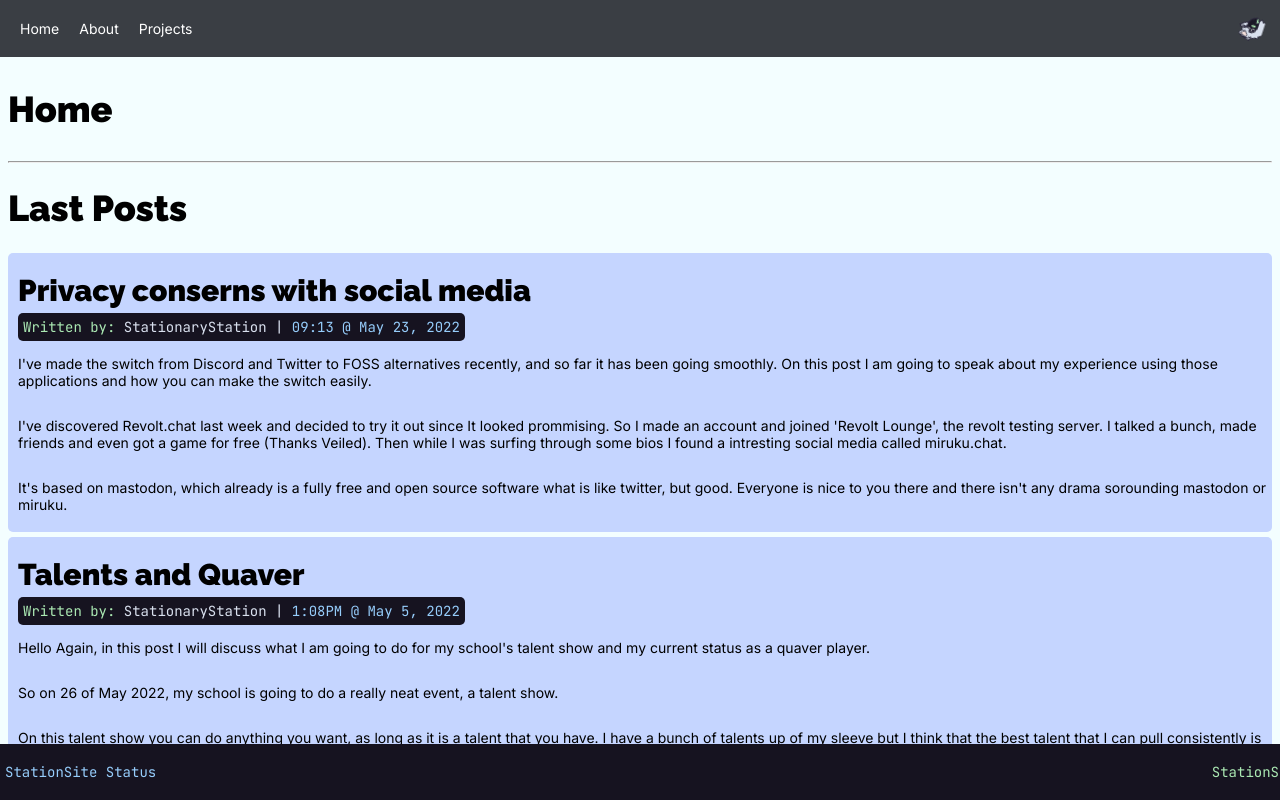
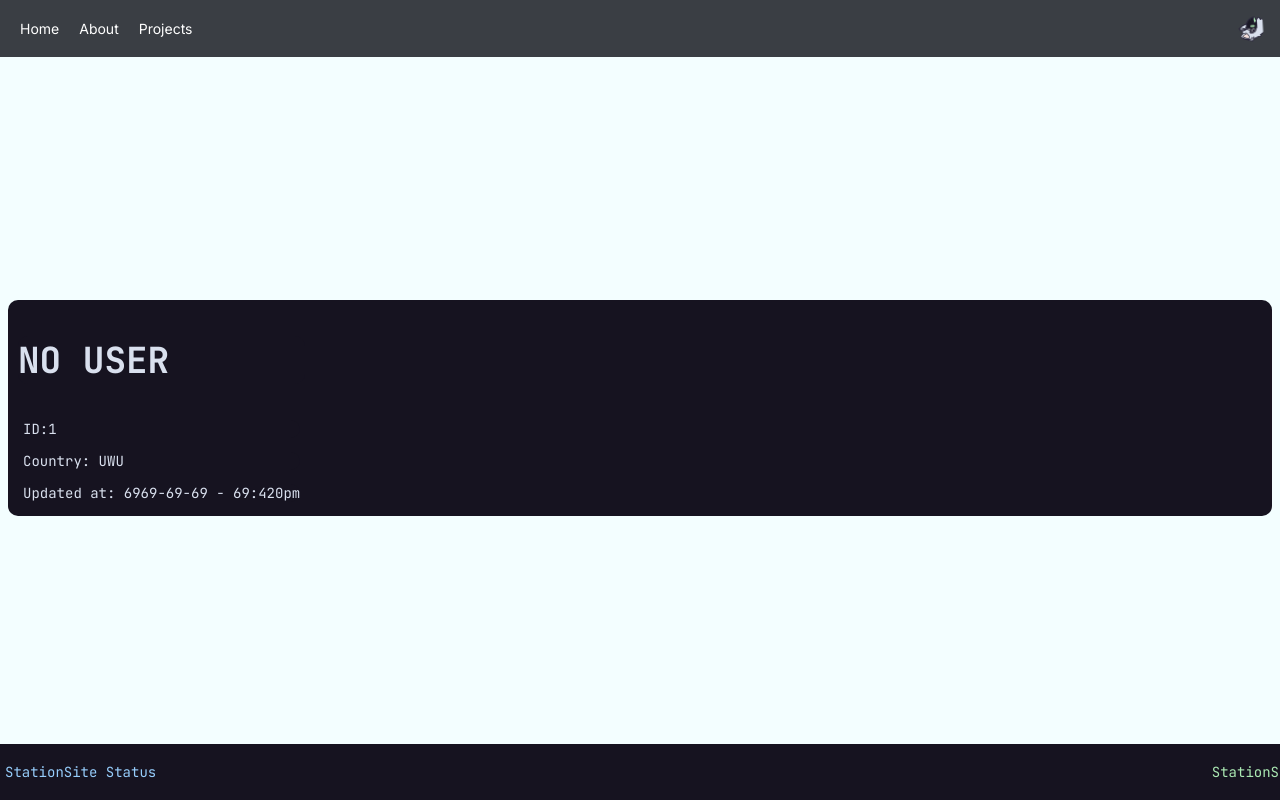
Before and after one commit to Valenplayer3000/bloomsite, a React (Vite) app: page /#/api/v1/quaverfy/1/1 in a window 1280 px wide. Before the commit this address led to /#/. Shown: the top 800 px of the page. Built offline with nearby package versions, Linux system fonts and the light colour scheme; no server answers.

Commit message:
feat: Added quaverfy api

```diff
--- a/src/components/Navbar/index.tsx
+++ b/src/components/Navbar/index.tsx
@@ -1,10 +1,12 @@
 import React from 'react';
-import { Link } from 'react-router-dom';
+import { Link, useLocation, useParams } from 'react-router-dom';
 
 import proto_svg from '../../Resources/proto.svg';
 
 const Navbar = () => {
-  return (
+
+  console.log(location.pathname)
+    return (
     <div className='navbar'>
       <Link to='/'>Home</Link>
       <Link to='/about'>About</Link>
--- a/src/main.tsx
+++ b/src/main.tsx
@@ -11,6 +11,7 @@
 import NotFound from './pages/not_found';
 import ProjectDirectory from './pages/ProjectDirectory';
 import Stbot from './pages/StationBot';
+import Quaverfy from './pages/quaverfy';
 
 ReactDOM.createRoot(document.getElementById("root")!).render(
   <HashRouter>
@@ -34,6 +35,10 @@
           element={<Stbot />}
         />
         <Route
+          path="/api/v1/quaverfy/:id/:mode"
+          element={<Quaverfy/>}
+        />
+        <Route
           path='*'
           element={
             <Navigate
--- a/src/pages/About/index.tsx
+++ b/src/pages/About/index.tsx
@@ -1,99 +1,99 @@
-import React from 'react';
-import { Link } from 'react-router-dom';
+import React from "react";
+import { Link } from "react-router-dom";
 
-import DrawingShowcase from '../../components/drawing_showcase';
-import QuaverStats from '../../components/quaver';
+import DrawingShowcase from "../../components/drawing_showcase";
+import QuaverStats from "../../components/quaver";
 
 const About = () => {
   return (
     <>
-      <div className="content-container">
-        <div className="title-container">
-          <h1 className="title bold">About StationaryStation</h1>
+      <div className='content-container'>
+        <div className='title-container'>
+          <h1 className='title bold'>About StationaryStation</h1>
         </div>
         <hr />
-        <h2 className="bold">Projects</h2>
-        <div className="project-container">
-          <div className="project">
-            <h3 className="project-header">StationBot</h3>
-            <p className="project-subtitle">
+        <h2 className='bold'>Projects</h2>
+        <div className='project-container'>
+          <div className='project'>
+            <h3 className='project-header'>StationBot</h3>
+            <p className='project-subtitle'>
               A nodejs bot made with the discord.js library focused on
-              performance and customability
+              performance
             </p>
           </div>
-          <div className="project">
-            <h3 className="project-header">Perezbueno.xyz</h3>
-            <p className="project-subtitle">
+          <div className='project'>
+            <h3 className='project-header'>Perezbueno.xyz</h3>
+            <p className='project-subtitle'>
               Family page for small projects made in next.js and react
             </p>
           </div>
-          <div className="project">
-            <h3 className="project-header">Gtk-rs example</h3>
-            <p className="project-subtitle">
+          <div className='project'>
+            <h3 className='project-header'>Gtk-rs example</h3>
+            <p className='project-subtitle'>
               A example application made to learn rust and the gtk4 framework
             </p>
           </div>
-          <div className="project">
-            <h3 className="project-header">AtlasOS Wallpaper Pack</h3>
-            <p className="project-subtitle">
+          <div className='project'>
+            <h3 className='project-header'>AtlasOS Wallpaper Pack</h3>
+            <p className='project-subtitle'>
               A bunch of wallpapers inspired by AtlasOS made by me on my
               &quot;Spare Time&quot;
             </p>
-            <div className="button-container">
+            <div className='button-container'>
               <Link
                 to={{
                   pathname:
                     "https://github.com/stationarystation/portfolio/raw/master/src/Resources/Downloads/Atlas%20Wallpaper%20Pack.zip",
                 }}
-                target="_blank"
+                target='_blank'
               >
-                <button className="button">Download Now</button>
+                <button className='button'>Download Now</button>
               </Link>
             </div>
           </div>
-          <div className="project">
-            <h3 className="project-header">Revolt Wallpapers</h3>
-            <p className="project-subtitle">
+          <div className='project'>
+            <h3 className='project-header'>Revolt Wallpapers</h3>
+            <p className='project-subtitle'>
               Another set of wallpapers made for the revolt community @
               revolt.chat
             </p>
-            <div className="button-container">
+            <div className='button-container'>
               <Link
                 to={{
                   pathname:
                     "https://github.com/stationaryStation/portfolio/raw/master/src/Resources/Downloads/Revolt%20Wallpapers.zip",
                 }}
-                target="_blank"
+                target='_blank'
               >
-                <button className="button">Download Now</button>
+                <button className='button'>Download Now</button>
               </Link>
             </div>
           </div>
-          <div className="project">
-            <h3 className="project-header">Dotfiles</h3>
-            <p className="project-subtitle">
+          <div className='project'>
+            <h3 className='project-header'>Dotfiles</h3>
+            <p className='project-subtitle'>
               My go-to bspwm config made with love
             </p>
-            <div className="button-container">
+            <div className='button-container'>
               <Link
                 to={{
                   pathname: "https://github.com/stationaryStation/dotfiles",
                 }}
-                target="_blank"
+                target='_blank'
               >
-                <button className="button">Github Repo</button>
+                <button className='button'>Github Repo</button>
               </Link>
             </div>
           </div>
         </div>
         <hr />
-        <h2 className="bold">Drawings</h2>
-        <div className="drawing-container">
+        <h2 className='bold'>Drawings</h2>
+        <div className='drawing-container'>
           <DrawingShowcase />
         </div>
         <hr />
-        <h2 className="bold">Information</h2>
-        <p className="content">
+        <h2 className='bold'>Information</h2>
+        <p className='content'>
           Stationarystation (also known as @StationaryStation on miruku.chat) is
           a 15 year old teenage developer who likes drawing and coding part-time
           projects that he enjoys making and as well challenge himself to be
@@ -101,13 +101,21 @@
           Fortress 2, Minecraft, Trackmania Nations Forever, Trackmania 2
           Stadium, Quaver and Osu!
         </p>
-        <h2 className="subtitle">Social Media</h2>
-        <p className="content">
-          <a rel="me" href="https://based.social/@Stationarystation">
+        <h2 className='subtitle'>Social Media</h2>
+        <p className='content'>
+          <button className="button">
+          <a
+            rel='me'
+            href='https://based.social/@Stationarystation'
+          >
             Mastodon
           </a>
+          </button>
         </p>
-        <QuaverStats id={37369} mode={1} />
+        <QuaverStats
+          id={37369}
+          mode={1}
+        />
       </div>
     </>
   );
--- /dev/null
+++ b/src/pages/quaverfy/index.tsx
@@ -0,0 +1,15 @@
+import QuaverStats from "../../components/quaver";
+import { useParams } from "react-router-dom";
+
+const Quaverfy = () => {
+    let {id, mode} = useParams();
+    return (
+        <div style={{
+            marginTop: "300px"
+        }}>
+            <QuaverStats id={(id)} mode={(mode)} />
+        </div>
+    );
+}
+
+export default Quaverfy;
```
Also changed, not shown: src/components/quaver/index.tsx (+5 -4 lines).
